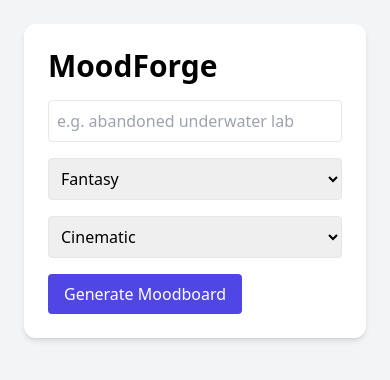
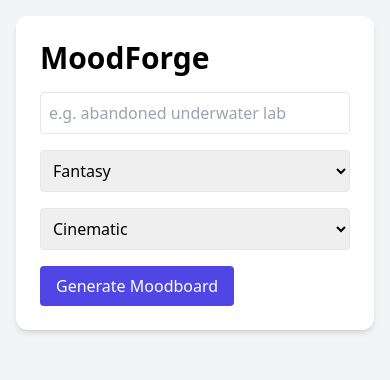
Before and after one commit to AndrewHulme88/moodforge, a React (Vite) app in the folder client/: page / in a window 390 px wide. Shown: the top 380 px of the page. Built offline with nearby package versions, Linux system fonts and the light colour scheme.

Commit message:
Improved layout

```diff
--- a/client/src/App.jsx
+++ b/client/src/App.jsx
@@ -24,36 +24,32 @@ function App() {
     setPalette([]);
 
     try {
-      // 1. Get AI-generated text
       const textRes = await fetch("http://localhost:3001/api/generate", {
         method: "POST",
         headers: { "Content-Type": "application/json" },
         body: JSON.stringify(formData),
       });
+      const textData = await textRes.json();
+      const scene = textData.description || "No description returned.";
+      setDescription(scene);
 
-      const textData = await textRes.json();
-      const description = textData.description || "No description returned.";
-      setDescription(description);
-
-      // 2. Generate color palette
       const colorRes = await fetch("http://localhost:3001/api/generate-colors", {
         method: "POST",
         headers: { "Content-Type": "application/json" },
-        body: JSON.stringify({ description }),
+        body: JSON.stringify({ description: scene }),
       });
-
       const colorData = await colorRes.json();
       setPalette(Array.isArray(colorData.colors) ? colorData.colors : []);
 
-      // 3. Generate images
       const imageRes = await fetch("http://localhost:3001/api/generate-image", {
         method: "POST",
         headers: { "Content-Type": "application/json" },
-        body: JSON.stringify({ prompt: description }),
+        body: JSON.stringify({ prompt: scene }),
       });
-
       const imageData = await imageRes.json();
-      const urls = Array.isArray(imageData.image) ? imageData.image : [imageData.image];
+      const urls = Array.isArray(imageData.image)
+        ? imageData.image
+        : [imageData.image];
       setImageUrls(urls);
     } catch (err) {
       console.error("Error generating moodboard:", err);
@@ -64,21 +60,31 @@ function App() {
   };
 
   return (
-    <div className="min-h-screen bg-gray-100 p-6">
-      <div className="max-w-xl mx-auto bg-white p-6 rounded-xl shadow-md">
+    <div className="min-h-screen bg-gray-100 p-4 sm:p-6">
+      <div className="max-w-3xl mx-auto bg-white p-6 rounded-xl shadow-md mb-6">
         <h1 className="text-3xl font-bold mb-4">MoodForge</h1>
-
         <MoodForm
           formData={formData}
+          setFormData={setFormData}
           handleSubmit={handleSubmit}
           loading={loading}
-          setFormData={setFormData}
         />
+      </div>
 
-        <DescriptionBox description={description} />
-        <ImageDisplay imageUrls={imageUrls} />
-        <ColorPalette palette={palette} />
-      </div>
+      {description && (
+        <div className="max-w-7xl mx-auto bg-white rounded-xl shadow-md p-4 sm:p-6 h-[80vh] overflow-hidden flex flex-col sm:flex-row gap-4">
+          {/* Left output: text + colors */}
+          <div className="w-full sm:w-1/2 flex flex-col gap-4 overflow-auto pr-2">
+            <DescriptionBox description={description} />
+            <ColorPalette palette={palette} />
+          </div>
+
+          {/* Right output: images */}
+          <div className="w-full sm:w-1/2 overflow-auto pl-2">
+            <ImageDisplay imageUrls={imageUrls} />
+          </div>
+        </div>
+      )}
     </div>
   );
 }
```
